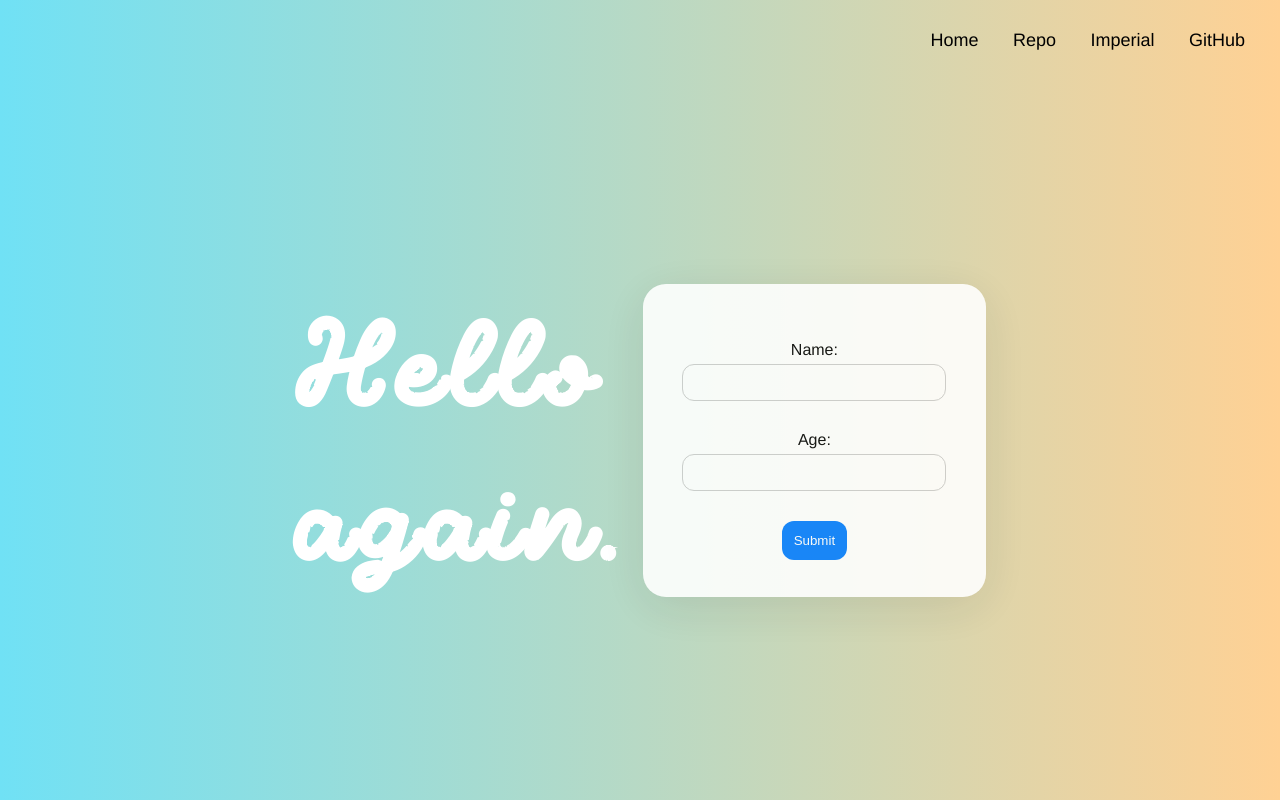
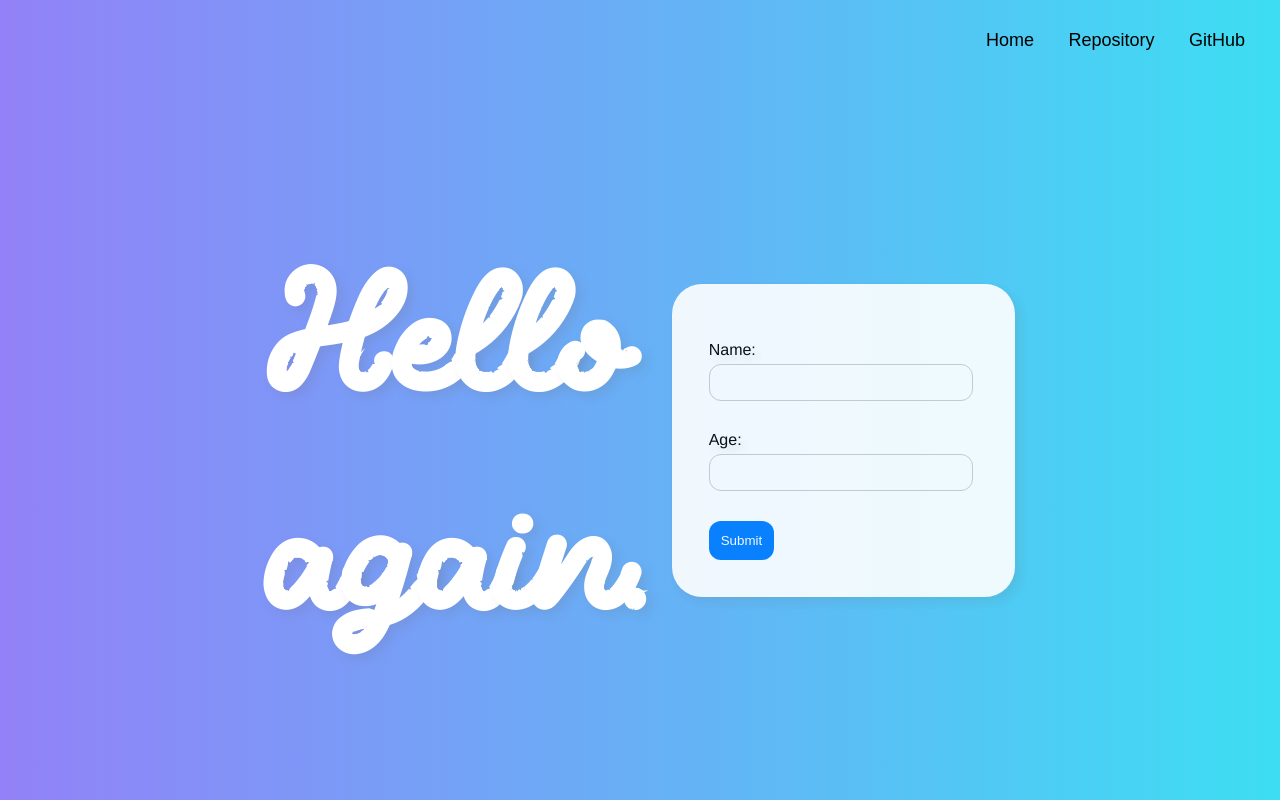
Before and after one commit to Will-JacKnight/lab_app, a Flask app: page / in a window 1280 px wide. Run offline with Flask 3, Linux system fonts and the light colour scheme; some web fonts are replaced.

Commit message:
some minor reformatting of web page

```diff
--- a/src/templates/css/style.css
+++ b/src/templates/css/style.css
@@ -11,7 +11,7 @@ body {
     font-family: Helvetica, Arial, sans-serif;
     margin: 0;
     height: 100vh;
-    background: linear-gradient(to right, #70e1f5, #ffd194);
+    background: linear-gradient(to right, #9281f8, #3ddef3);
     display: flex;
     justify-content: center;
     align-items: center;
@@ -19,6 +19,7 @@ body {
 }
 
 nav {
+    font-family: Arial, sans-serif;
     position: absolute;
     top: 20px;
     right: 20px;
@@ -47,38 +48,37 @@ nav a:hover {
     /*text-align: center;*/
     /*margin: 200px 0 0;*/
 
-    /*left right formattings*/
+    /*!*left right formattings*!*/
     display: flex;
     justify-content: space-between;
     align-items: center;
     /*height: 100vh;*/
-    text-align: center;
-    margin: 80px 0 0;
+    /*text-align: center;*/
+    margin: 80px 0 0 0;
     padding: 0 20px;
+    overflow:visible;
+    text-shadow: 5px 5px 10px rgba(110, 110, 110, 0.15);
 }
 
 .line{
-    /*white-space: nowrap;*/
-    display: flex;
-    flex-direction: column;
-    font-size: 50px;
-    letter-spacing: 10px;
-    line-height: 0.2;
-    align-items: flex-start;
-    margin-right: 20px;
+    font-size: 70px;
+    /*letter-spacing: 5px;*/
+    /*line-height: 1;*/
+    /*align-items: center;*/
     color: #FFFFFF;
+    font-family: 'Bumbbled', Arial, sans-serif;
+
+}
+
+h1 {
+    /*color: #FFFFFF;*/
+    margin: 0;
     font-family: 'Bumbbled', Arial, sans-serif;
 }
 
-/*h1 {*/
-/*    !*color: #FFFFFF;*!*/
-/*    margin: 0;*/
-/*    font-family: 'Bumbbled', Arial, sans-serif;*/
-/*}*/
+#hello {
 
-/*#hello {*/
-
-/*}*/
+}
 
 #again {
     opacity: 0;                     /* Initial state hidden for animation */
@@ -104,10 +104,11 @@ nav a:hover {
 form {
     background-color: white;
     padding: 37px;
-    border-radius: 23px;
-    box-shadow: 0 10px 50px rgba(0, 0, 0, 0.1);
+    margin-left: 30px;
+    border-radius: 30px;
+    box-shadow: 5px 5px 10px rgba(110, 110, 110, 0.15);
     max-width: 300px;
-    opacity: 0.88;
+    opacity: 0.9;
 }
 
 label {
--- a/src/templates/index.html
+++ b/src/templates/index.html
@@ -9,14 +9,13 @@
 <body>
 <nav>
     <a href="https://jw1524-sse-app.impaas.uk">Home</a>
-        <a href="https://github.com/Will-JacKnight/lab_app">Repo</a>
-        <a href="https://www.imperial.ac.uk/">Imperial</a>
+    <a href="https://github.com/Will-JacKnight/lab_app">Repository</a>
     <a href="https://github.com/Will-JacKnight/">GitHub</a>
 </nav>
 <div class="container">
     <div class="line">
-            <h1 id="hello"></h1>
-            <h1 id="again"></h1>
+        <h1 id="hello"> </h1>
+        <h1 id="again"> </h1>
     </div>
 
     <form action="/submit" method="post">
```
Also changed, not shown: requirements.txt (+1 -12 lines), README.md, images/Think Different.jpg (added). Lines whose indentation alone changed are shown as unchanged.
